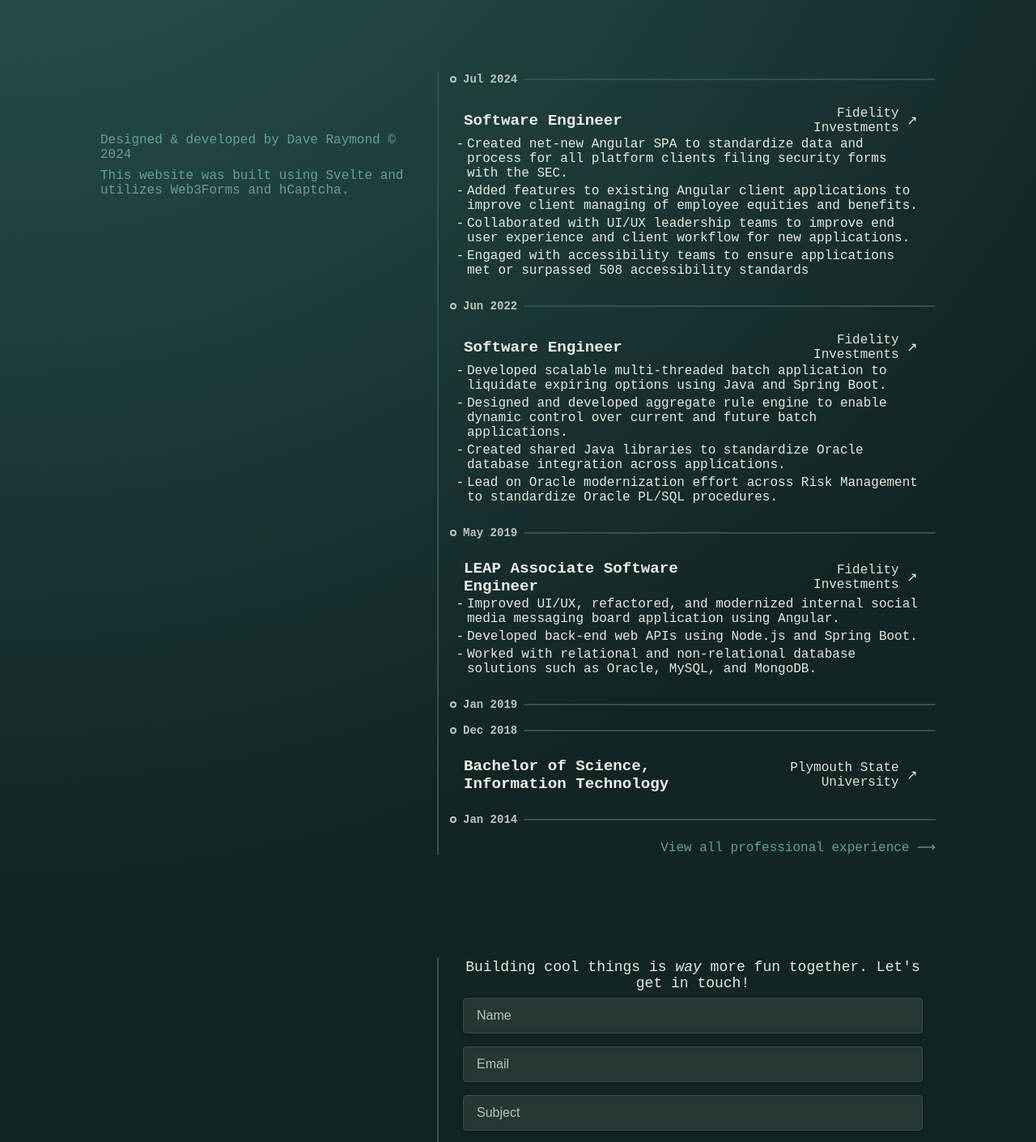
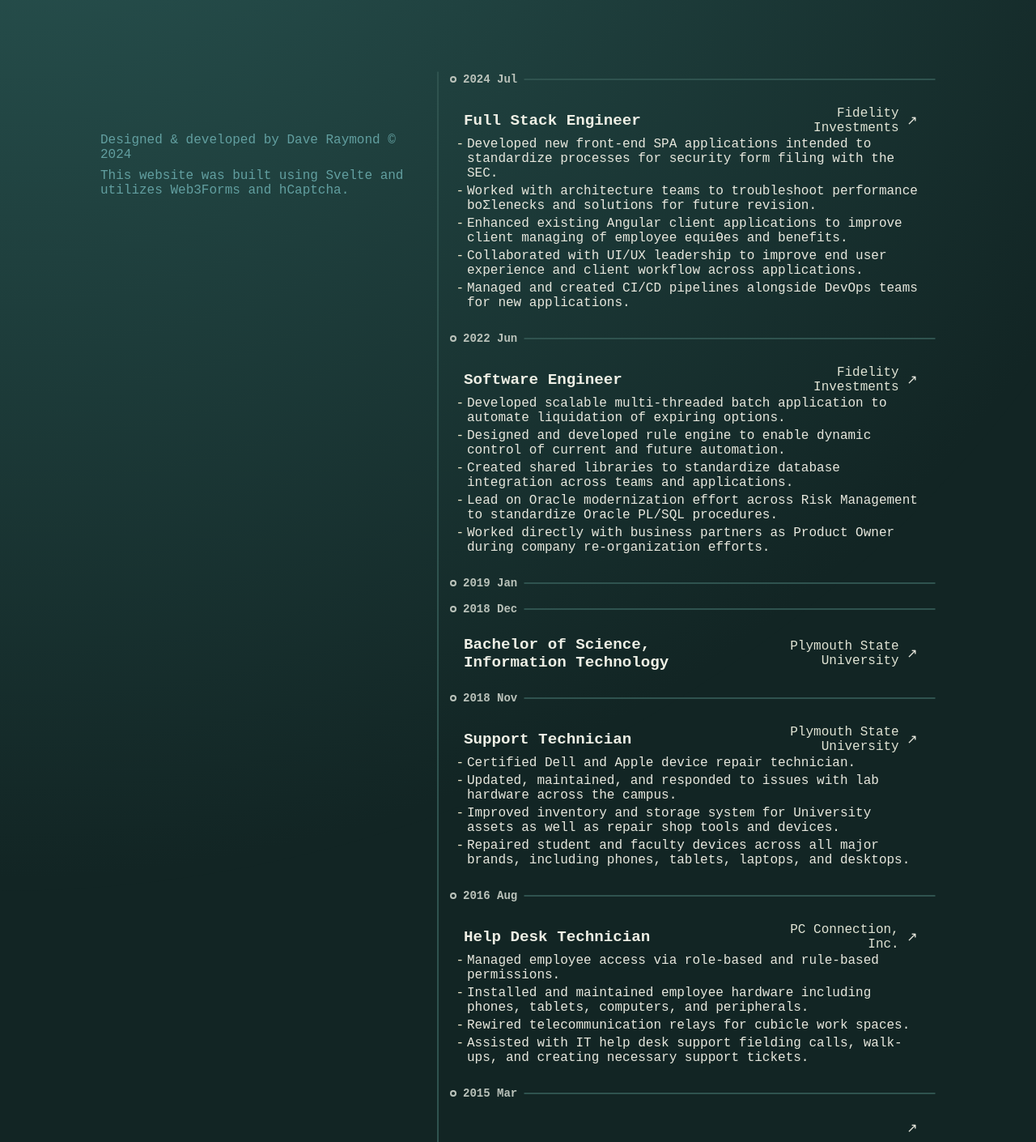
Before and after one commit to ravedaymond/portfolio-daveraymond.dev, a SvelteKit app: page / in a window 1280 px wide. Shown: the part 500-1910 px from the top of the page at 81% size. Built offline with nearby package versions, Linux system fonts and the light colour scheme.

Commit message:
Updated to reflect changes to resume. Added updated resume pdf file.

```diff
--- a/src/routes/+page.svelte
+++ b/src/routes/+page.svelte
@@ -52,51 +52,73 @@
 				header: 'Experience',
 				more: {
 					url: 'experience',
-					text: 'View all professional experience'
+					text: 'View full professional experience'
 				},
 				content: [
 					{
-						end: 'Jul 2024',
-						start: 'Jun 2022',
+						end: '2024 Jul',
+						start: '2022 Jun',
+						title: 'Full Stack Engineer',
+						company: 'Fidelity Investments',
+						url: 'https://www.fidelity.com/',
+						list: [
+							'Developed new front-end SPA applications intended to standardize processes for security form filing with the SEC.',
+							'Worked with architecture teams to troubleshoot performance boƩlenecks and solutions for future revision.',
+							'Enhanced existing Angular client applications to improve client managing of employee equiƟes and benefits.',
+							'Collaborated with UI/UX leadership to improve end user experience and client workflow across applications.',
+							'Managed and created CI/CD pipelines alongside DevOps teams for new applications.'
+						]
+					},
+					{
+						start: '2019 Jan',
 						title: 'Software Engineer',
 						company: 'Fidelity Investments',
 						url: 'https://www.fidelity.com/',
 						list: [
-							'Created net-new Angular SPA to standardize data and process for all platform clients filing security forms with the SEC.',
-							'Added features to existing Angular client applications to improve client managing of employee equities and benefits.',
-							'Collaborated with UI/UX leadership teams to improve end user experience and client workflow for new applications.',
-							'Engaged with accessibility teams to ensure applications met or surpassed 508 accessibility standards'
+							'Developed scalable multi-threaded batch application to automate liquidation of expiring options.',
+							'Designed and developed rule engine to enable dynamic control of current and future automation.',
+							'Created shared libraries to standardize database integration across teams and applications.',
+							'Lead on Oracle modernization effort across Risk Management to standardize Oracle PL/SQL procedures.',
+							'Worked directly with business partners as Product Owner during company re-organization efforts.'
 						]
 					},
 					{
-						start: 'May 2019',
-						title: 'Software Engineer',
-						company: 'Fidelity Investments',
-						url: 'https://www.fidelity.com/',
+						end: '2018 Dec',
+						title: 'Bachelor of Science, Information Technology',
+						company: 'Plymouth State University',
+						url: 'https://www.plymouth.edu/',
+						list: []
+					},
+					{
+						end: '2018 Nov',
+						start: '2016 Aug',
+						title: 'Support Technician',
+						company: 'Plymouth State University',
+						url: 'https://www.plymouth.edu/',
 						list: [
-							'Developed scalable multi-threaded batch application to liquidate expiring options using Java and Spring Boot.',
-							'Designed and developed aggregate rule engine to enable dynamic control over current and future batch applications.',
-							'Created shared Java libraries to standardize Oracle database integration across applications.',
-							'Lead on Oracle modernization effort across Risk Management to standardize Oracle PL/SQL procedures.'
+							'Certified Dell and Apple device repair technician.',
+							'Updated, maintained, and responded to issues with lab hardware across the campus.',
+							'Improved inventory and storage system for University assets as well as repair shop tools and devices.',
+							'Repaired student and faculty devices across all major brands, including phones, tablets, laptops, and desktops.'
 						]
 					},
 					{
-						start: 'Jan 2019',
-						title: 'LEAP Associate Software Engineer',
-						company: 'Fidelity Investments',
-						url: 'https://jobs.fidelity.com/students/leap-program/',
+						start: '2015 Mar',
+						title: 'Help Desk Technician',
+						company: 'PC Connection, Inc.',
+						url: 'https://www.connection.com/',
 						list: [
-							'Improved UI/UX, refactored, and modernized internal social media messaging board application using Angular.',
-							'Developed back-end web APIs using Node.js and Spring Boot.',
-							'Worked with relational and non-relational database solutions such as Oracle, MySQL, and MongoDB.'
+							'Managed employee access via role-based and rule-based permissions.',
+							'Installed and maintained employee hardware including phones, tablets, computers, and peripherals.',
+							'Rewired telecommunication relays for cubicle work spaces.',
+							'Assisted with IT help desk support fielding calls, walk-ups, and creating necessary support tickets.'
 						]
 					},
 					{
-						end: 'Dec 2018',
-						start: 'Jan 2014',
-						title: 'Bachelor of Science, Information Technology',
-						company: 'Plymouth State University',
-						url: 'https://www.plymouth.edu/',
+						start: '2014 Jan',
+						title: '',
+						company: '',
+						url: '',
 						list: []
 					}
 				]
@@ -162,7 +184,7 @@
 	}
 
 	function mainSubNavigation() {
-		console.log("success");
+		console.log('success');
 	}
 </script>
 
@@ -214,8 +236,17 @@
 			<FormContact id="contact-form" hSize="h3" title={data.main.contact.form.title} />
 			<p id="hcaptcha-privacyterms">
 				This site is protected by hCaptcha and its
-				<a href="https://www.hcaptcha.com/privacy" target="_blank" rel="external noopener noreferrer nofollow">Privacy Policy</a> and
-				<a href="https://www.hcaptcha.com/terms" target="_blank" rel="external noopener noreferrer nofollow">Terms of Service</a> apply.
+				<a
+					href="https://www.hcaptcha.com/privacy"
+					target="_blank"
+					rel="external noopener noreferrer nofollow">Privacy Policy</a
+				>
+				and
+				<a
+					href="https://www.hcaptcha.com/terms"
+					target="_blank"
+					rel="external noopener noreferrer nofollow">Terms of Service</a
+				> apply.
 			</p>
 		</Section>
 	</main>
```
